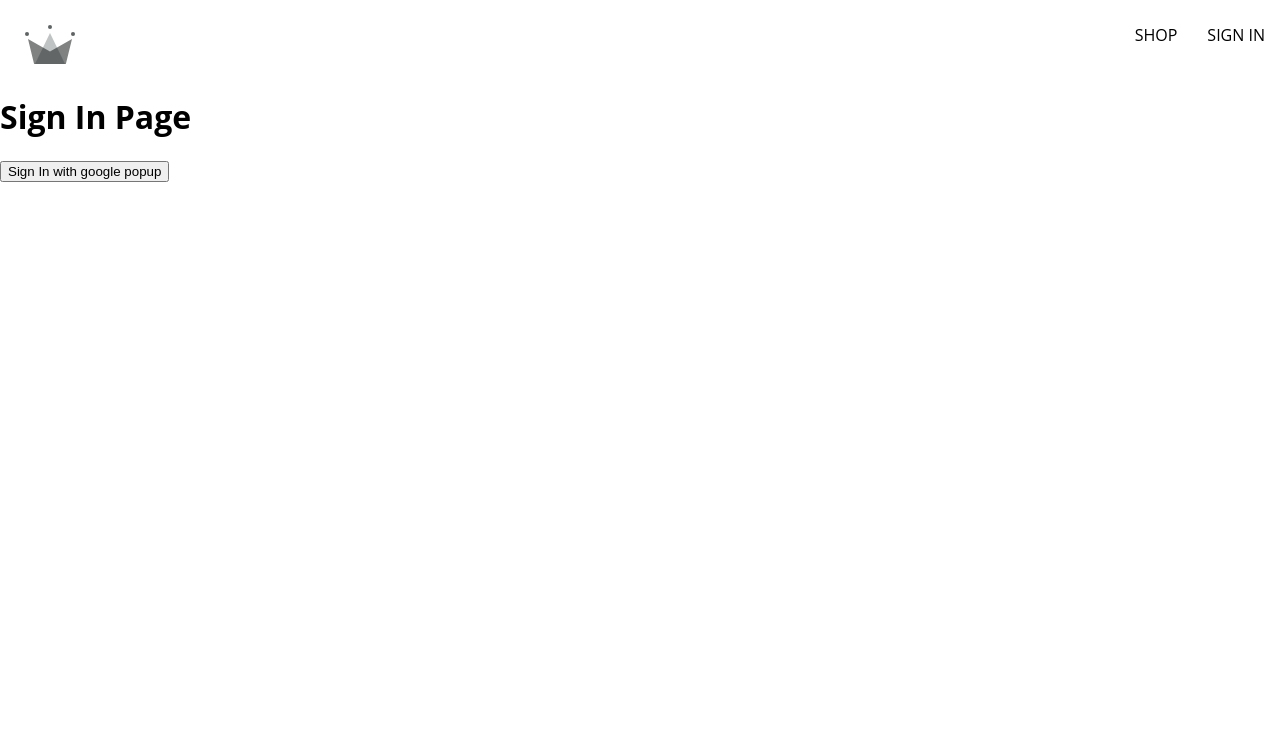
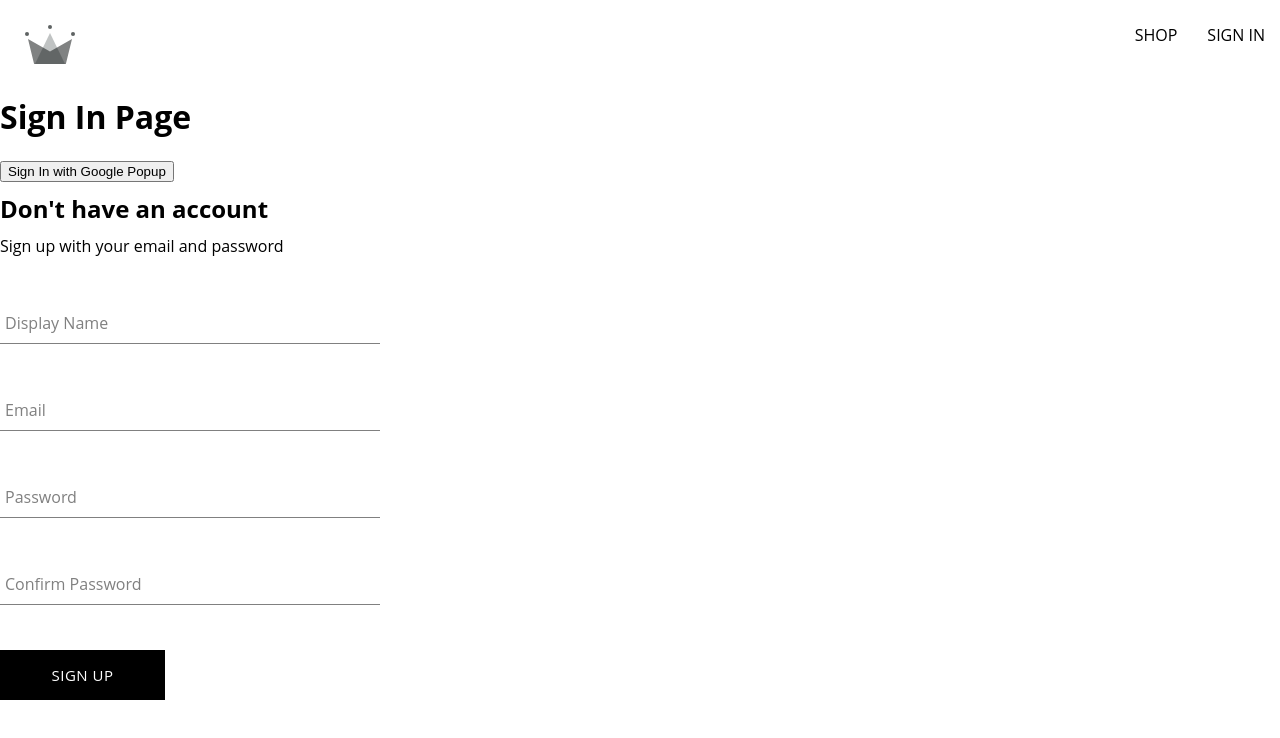
Before and after one commit to SouravCodes101/Crwn, a React (Create React App) app: page /sign-in in a window 1280 px wide. Shown: the top 738 px of the page. Built offline with nearby package versions, Linux system fonts and the light colour scheme; the HTML template or start-up script is replaced by a standard one.

Commit message:
created sign up component , form input component and button component

```diff
--- a/src/Routes/sign-in/sign-in.component.jsx
+++ b/src/Routes/sign-in/sign-in.component.jsx
@@ -1,14 +1,39 @@
-import { signInWithGooglePopup,createUserDocumentFromAuth } from "../../utils/firebase/firebase.utils"
+// import { useEffect } from "react";
+// import { getRedirectResult } from "firebase/auth";
+import {
+  auth,
+  signInWithGooglePopup,
+  createUserDocumentFromAuth,
+  // signInWithGoogleRedirect,
+} from "../../utils/firebase/firebase.utils"
+
+import SignUpForm from "../../components/sign-up-form/sign-up-form.component";
 
 const SignIn = () => {
-  const logGoogleUser = async() => {
-    const {user} = await signInWithGooglePopup();
+  // useEffect(() => {
+  //   async function fetchData() {
+  //     // You can await here
+  //     const response = await getRedirectResult(auth);
+  //     console.log(response);
+  //     if(response) {
+  //       const userDocRef = await createUserDocumentFromAuth(response.user);
+  //     }
+  //     // ...
+  //   }
+  //   fetchData();
+  // }, []);
+
+  const logGoogleUser = async () => {
+    const { user } = await signInWithGooglePopup();
     const userDocRef = await createUserDocumentFromAuth(user);
   }
+
   return (
     <>
       <h1>Sign In Page</h1>
-      <button onClick={logGoogleUser}>Sign In with google popup</button>
+      <button onClick={logGoogleUser}>Sign In with Google Popup</button>
+      {/* <button onClick={signInWithGoogleRedirect}>Sign In with Google Redirect</button> */}
+      <SignUpForm />
     </>
   )
 }
--- /dev/null
+++ b/src/components/button/button.component.jsx
@@ -0,0 +1,14 @@
+import "./button.styles.scss";
+
+const BUTTON_TYPE_CLASSES = {
+  google: "google-sign-in",
+  inverted: "inverted"
+}
+
+const Button = ({ children, buttonType, ...otherProps }) => {
+  return (
+    <button className={`button-container ${BUTTON_TYPE_CLASSES[buttonType]}`} {...otherProps}>{children}</button>
+  )
+}
+
+export default Button;
--- /dev/null
+++ b/src/components/button/button.styles.scss
@@ -0,0 +1,46 @@
+.button-container {
+  min-width: 165px;
+  width: auto;
+  height: 50px;
+  letter-spacing: 0.5px;
+  line-height: 50px;
+  padding: 0 35px 0 35px;
+  font-size: 15px;
+  background-color: black;
+  color: white;
+  text-transform: uppercase;
+  font-family:  'Open Sans', sans-serif;;
+  // font-weight: bolder;
+  border: none;
+  cursor: pointer;
+  display: flex;
+  justify-content: center;
+
+  &:hover {
+    background-color: white;
+    color: black;
+    border: 1px solid black;
+  }
+
+  &.google-sign-in {
+    background-color: #4285f4;
+    color: white;
+
+    &:hover {
+      background-color: #357ae8;
+      border: none;
+    }
+  }
+
+  &.inverted {
+    background-color: white;
+    color: black;
+    border: 1px solid black;
+
+    &:hover {
+      background-color: black;
+      color: white;
+      border: none;
+    }
+  }
+}
--- /dev/null
+++ b/src/components/form-input/form-input.component.jsx
@@ -0,0 +1,15 @@
+import "./form-input.styles.scss";
+
+const FormInput = ({ label, ...otherProps }) => {
+  return (
+    <div className="group">
+      <input className="form-input" {...otherProps}/>
+      {label && (
+        <label className={`${otherProps.value.length ? 'shrink' : ''} form-input-label`}>{label}</label>
+      )}
+
+    </div>
+  )
+}
+
+export default FormInput;
--- /dev/null
+++ b/src/components/form-input/form-input.styles.scss
@@ -0,0 +1,54 @@
+$sub-color: grey;
+$main-color: black;
+
+@mixin shrinkLabel {
+  top: -14px;
+  font-size: 12px;
+  color: $main-color;
+}
+
+.group {
+  position: relative;
+  margin: 45px 0;
+
+  .form-input {
+    background: none;
+    background-color: white;
+    color: $sub-color;
+    font-size: 18px;
+    padding: 10px 10px 10px 5px;
+    display: block;
+    width: 100%;
+    border: none;
+    border-radius: 0;
+    border-bottom: 1px solid $sub-color;
+    margin: 25px 0;
+
+    &:focus {
+      outline: none;
+    }
+
+    &:focus ~ .form-input-label {
+      @include shrinkLabel();
+    }
+  }
+
+  input[type='password'] {
+    letter-spacing: 0.3em;
+  }
+
+  .form-input-label {
+    color: $sub-color;
+    font-size: 16px;
+    font-weight: normal;
+    position: absolute;
+    pointer-events: none;
+    left: 5px;
+    top: 10px;
+    transition: 300ms ease all;
+
+    &.shrink {
+      @include shrinkLabel();
+    }
+  }
+}
--- /dev/null
+++ b/src/components/sign-up-form/sign-up-form.component.jsx
@@ -0,0 +1,73 @@
+import { useState } from "react";
+import { createAuthUserWithEmailAndPassword, createUserDocumentFromAuth } from "../../utils/firebase/firebase.utils";
+import FormInput from "../form-input/form-input.component";
+import Button from "../button/button.component";
+import "./sign-up-form.styles.scss";
+
+const defaultFormFields = {
+  displayName: "",
+  email: "",
+  password: "",
+  confirmPassword: ""
+}
+
+const SignUpForm = () => {
+  const [formFields, setFormFields] = useState(defaultFormFields);
+  const { displayName, email, password, confirmPassword } = formFields;
+
+  console.log(formFields);
+
+  const resetFormFields = () => {
+    setFormFields(defaultFormFields);
+  }
+
+  const handleSubmit = async (event) => {
+    event.preventDefault();
+    if (password !== confirmPassword) {
+      alert("Passwords do not match");
+      return;
+    }
+
+    try {
+      const { user } = await createAuthUserWithEmailAndPassword(email, password);
+
+      await createUserDocumentFromAuth(user, { displayName })
+      resetFormFields();
+    } catch (error) {
+      if (error.code = "auth/email-already-in-use") {
+        alert("User with the same email already exists!");
+      }
+      console.log("user creation encountered an error: ", error);
+    }
+
+
+
+  }
+
+  const handleChange = (event) => {
+    const { name, value } = event.target;
+
+    setFormFields({ ...formFields, [name]: value });
+  }
+
+  return (
+    <div className="sign-up-container">
+      <h2>Don't have an account</h2>
+      <span>Sign up with your email and password</span>
+      <form onSubmit={handleSubmit}>
+
+        <FormInput label="Display Name" type="text" required onChange={handleChange} name="displayName" value={displayName} />
+
+        <FormInput label="Email" type="email" required onChange={handleChange} name="email" value={email} />
+
+        <FormInput label="Password" type="password" required onChange={handleChange} name="password" value={password} />
+
+        <FormInput label="Confirm Password" type="password" required onChange={handleChange} name="confirmPassword" value={confirmPassword} />
+
+        <Button  type="submit">Sign Up</Button>
+      </form>
+    </div>
+  )
+}
+
+export default SignUpForm;
--- /dev/null
+++ b/src/components/sign-up-form/sign-up-form.styles.scss
@@ -0,0 +1,9 @@
+.sign-up-container {
+  display: flex;
+  flex-direction: column;
+  width: 380px;
+
+  h2 {
+    margin: 10px 0;
+  }
+}
--- a/src/utils/firebase/firebase.utils.jsx
+++ b/src/utils/firebase/firebase.utils.jsx
@@ -3,7 +3,8 @@
   getAuth,
   signInWithRedirect,
   signInWithPopup,
-  GoogleAuthProvider
+  GoogleAuthProvider,
+  createUserWithEmailAndPassword
 } from "firebase/auth";
 
 import {
@@ -26,18 +27,19 @@
 // Initialize Firebase
 const firebaseApp = initializeApp(firebaseConfig);
 
-const provider = new GoogleAuthProvider();
+const googleProvider = new GoogleAuthProvider();
 
-provider.setCustomParameters({
+googleProvider.setCustomParameters({
   prompt: "select_account"
 });
 
 export const auth = getAuth();
-export const signInWithGooglePopup = () => signInWithPopup(auth, provider);
-
+export const signInWithGooglePopup = () => signInWithPopup(auth, googleProvider);
+export const signInWithGoogleRedirect = () => signInWithRedirect(auth, googleProvider);
 export const db = getFirestore();
 
-export const createUserDocumentFromAuth = async (userAuth) => {
+export const createUserDocumentFromAuth = async (userAuth, additionalInformation={}) => {
+  if(!userAuth) return;
   const userDocRef = doc(db, "users", userAuth.uid);
 
   console.log(userDocRef);
@@ -52,7 +54,8 @@
       await setDoc(userDocRef, {
         displayName,
         email,
-        createdAt
+        createdAt,
+        ...additionalInformation,
       });
     } catch (error) {
       console.log("error while creating the user", error);
@@ -61,3 +64,8 @@
 
   return userDocRef;
 }
+
+export const createAuthUserWithEmailAndPassword = async (email,password) => {
+  if(!email || !password) return;
+  return await createUserWithEmailAndPassword(auth, email, password);
+}
```
